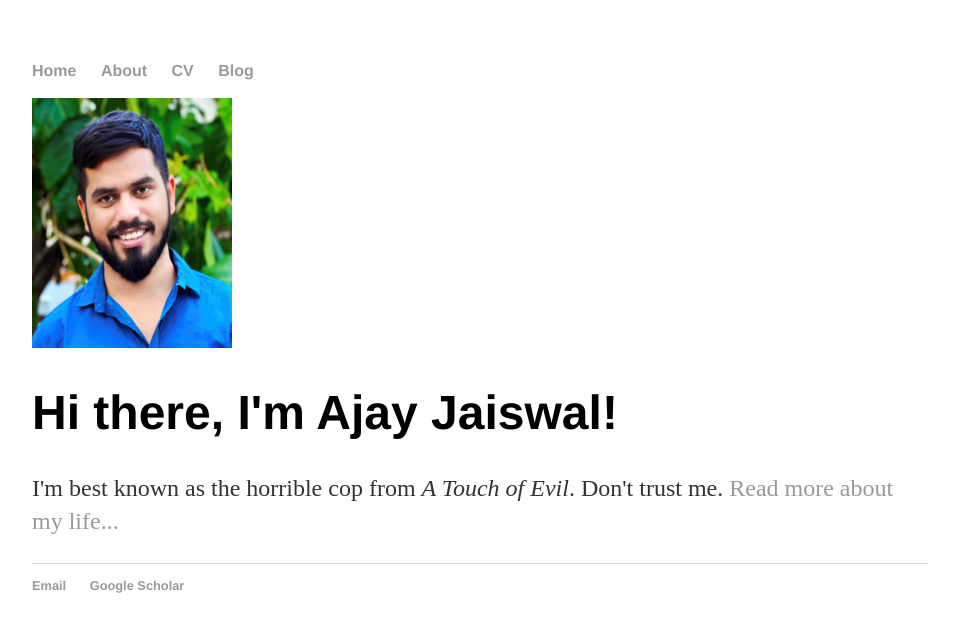
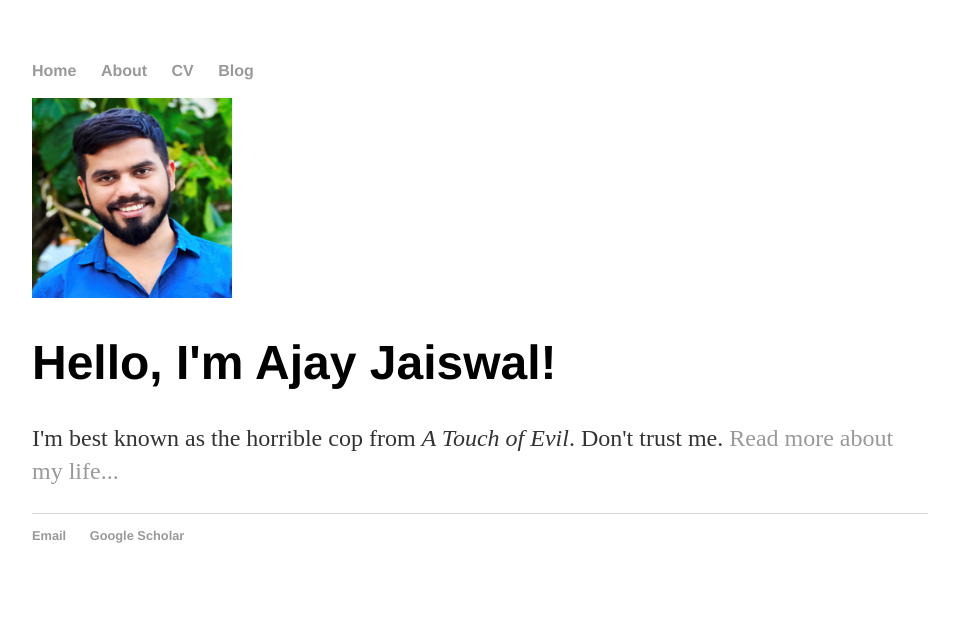
Before and after one commit to Ajay1994/ajay1994.github.io, a Jekyll site: the page built from index.html, in a window 1280 px wide. Shown: the top 632 px of the page, without its empty margins (160-1119 px from the left). Built offline with Jekyll 4.4.1, drawn with Linux system fonts in a browser that asks for light colours.

Commit message:
Update index.html

```diff
--- a/index.html
+++ b/index.html
@@ -4,7 +4,7 @@ title: Ajay Jaiswal Homepage
 ---
 
 		<div class="blurb">
-			<img src="/picturedp.PNG" alt="Italian Trulli" style="width:200px;height:250px;">
-			<h1>Hi there, I'm Ajay Jaiswal!</h1>
+			<img src="/picturedp.PNG" alt="Italian Trulli" style="width:200px;height:200px;">
+			<h1>Hello, I'm Ajay Jaiswal!</h1>
 			<p>I'm best known as the horrible cop from <em>A Touch of Evil</em>. Don't trust me. <a href="/about">Read more about my life...</a></p>
 		</div>
```
